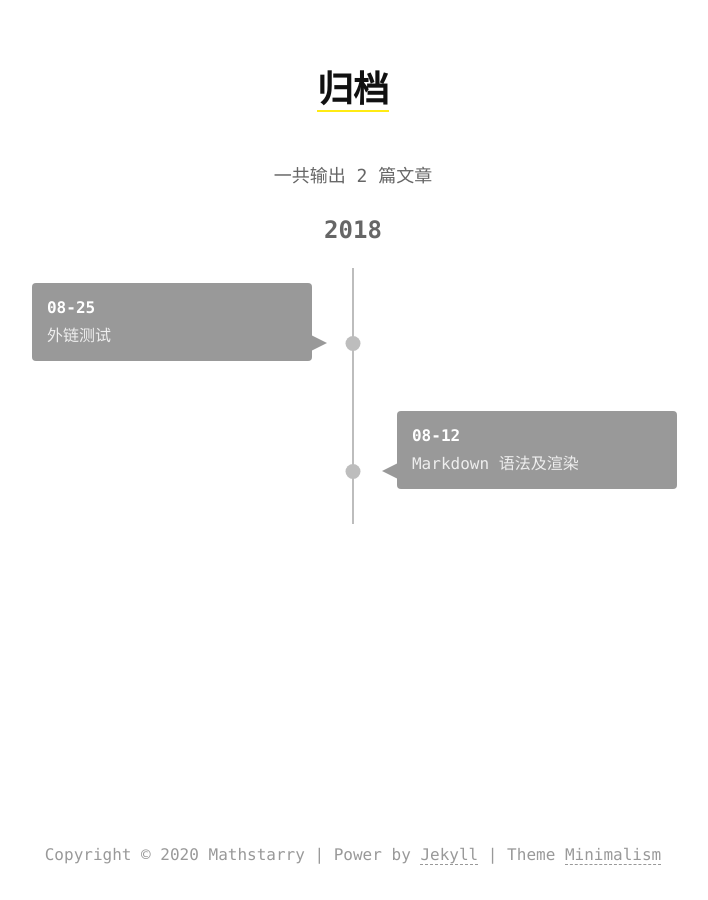
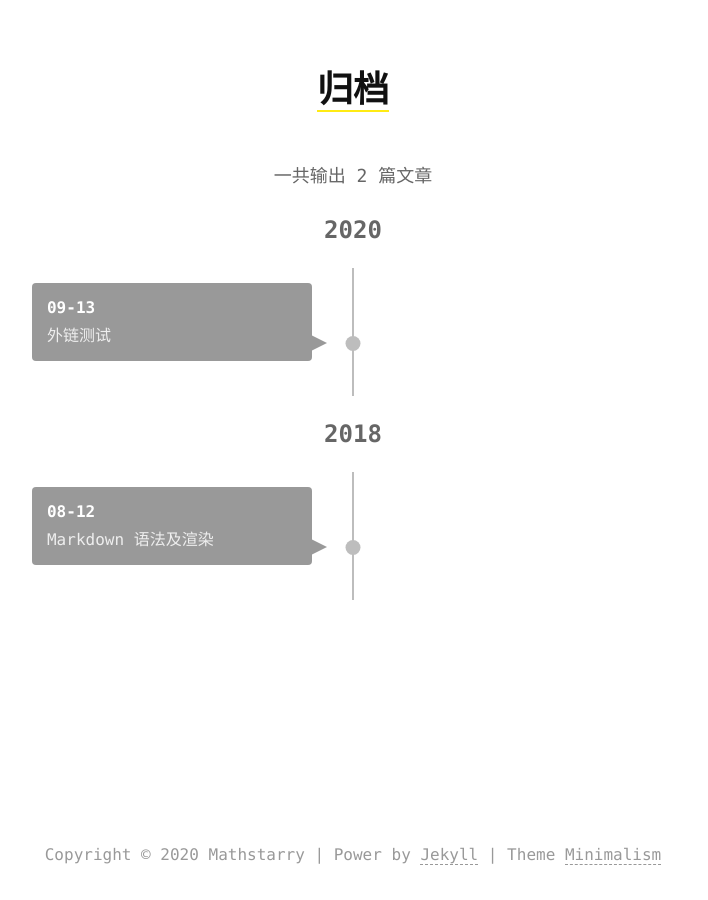
Before and after one commit to Mathstarry/Mathstarry.github.io, a Jekyll site: the page built from archive.md, in a window 1280 px wide. Shown: the whole page, without its empty margins (287-995 px from the left). Built offline with Jekyll 4.4.1, drawn with Linux system fonts in a browser that asks for light colours; comment, search, counter and statistics services are not loaded.

Commit message:
Update 2018-08-25-out-chain-test.md

```diff
--- a/_posts/2018-08-25-out-chain-test.md
+++ b/_posts/2018-08-25-out-chain-test.md
@@ -1,6 +1,6 @@
 ---
 title: 外链测试
-date:  2018-08-25 11:49:33 +0800
+date:  2020-09-13 22:33:50 +0800
 category: Minimalism
 tags: test
 excerpt: 各种外链的样式测试，本篇页面较多音视频资源加载，有的也需要科学上网。
```
